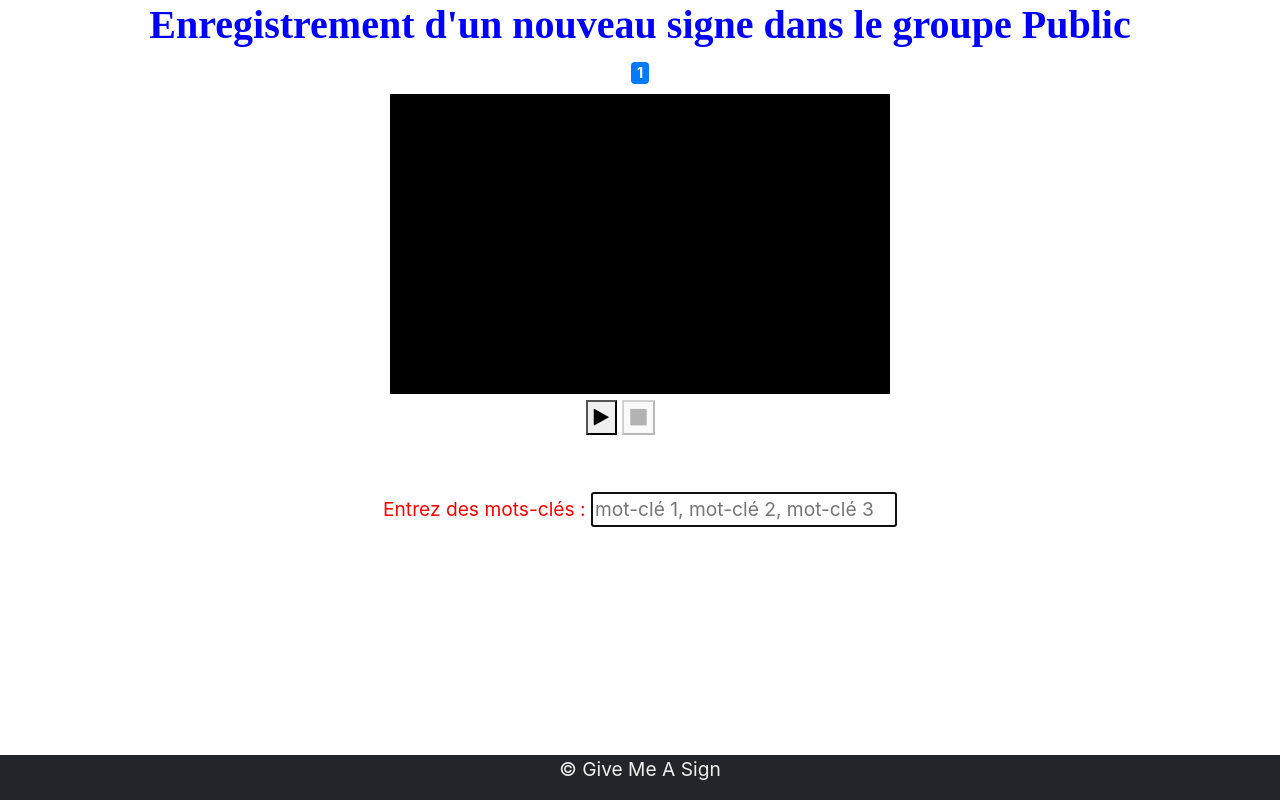
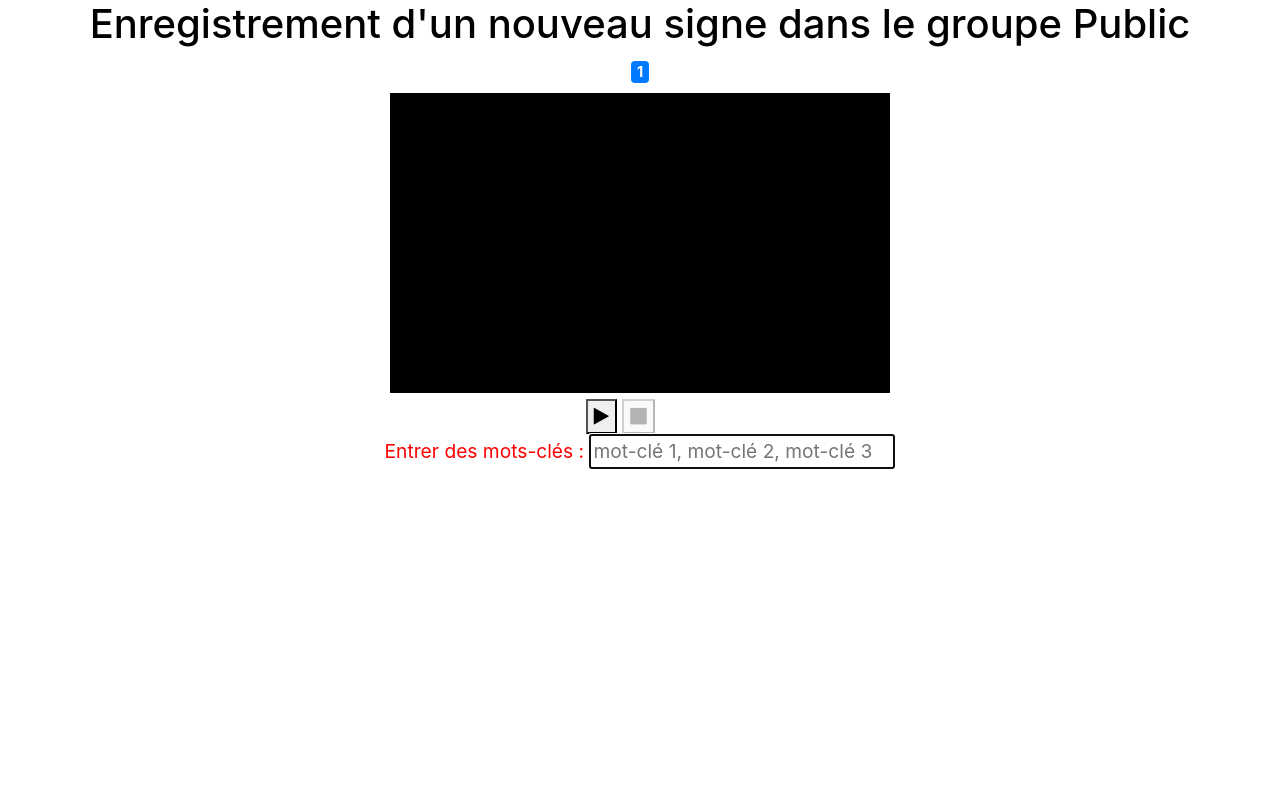
Before and after one commit to 21Inno/GiveMeASign, a Flask app: page /upload/1 in a window 1280 px wide. Run offline with Flask 3, Linux system fonts and the light colour scheme; some libraries are stand-ins or nearby versions.

Commit message:
Revert "css"
This reverts commit 09d7a7d12224fe105203564cf74350654dcb43e3.

```diff
--- a/backend/app/static/css/record.css
+++ /dev/null
@@ -1,99 +0,0 @@
-.recorder {
-    position: relative;
-}
-
-body {
-    padding: 0;
-    margin: 0;
-    text-align: center;
-    color: red;
-    font-size: 1.2em;
-}
-
-svg:not(:root) {
-    display: block;
-}
-
-video {
-    background-color: black;
-    display: block;
-    margin: 6px auto;
-    width: 500px;
-    height: 300px;
-    margin-top: 2px;
-    border: 1px solid black;
-}
-
-.button {
-    cursor: pointer;
-    display: block;
-    width: 160px;
-    border: 1px solid black;
-    font-size: 16px;
-    text-align: center;
-    padding-top: 2px;
-    padding-bottom: 4px;
-    color: white;
-    background-color: darkgreen;
-    text-decoration: none;
-}
-
-
-@keyframes countdown-animation {
-    0% {
-        opacity: 1;
-    }
-
-    90% {
-        opacity: 1;
-    }
-
-    100% {
-        opacity: 0;
-    }
-}
-
-#countdown {
-    position: absolute;
-    left: 50%;
-    top: 40%;
-    transform: translate(-50%, -50%);
-    width: 100px;
-    height: 100px;
-    border-radius: 50%;
-    font-size: 48px;
-    color: yellow;
-    background-color: white;
-    display: flex;
-    justify-content: center;
-    align-items: center;
-    animation-duration: 3s;
-    animation-timing-function: linear;
-    animation-fill-mode: forwards;
-}
-
-
-.logo a {
-    color: blue;
-    text-decoration: none;
-    transition: all 0.3s ease 0s;
-    font-family: "Times New Roman", Times, serif;
-    font-weight: bold;
-    font-size: 40px;
-    margin-bottom: 0px;
-    margin-top: 0px;
-}
-
-.logo a:hover {
-    color: #0088a9;
-}
-
-.footer {
-    background-color: #24252A;
-    color: #edf0f1;
-    position: fixed;
-    left: 0;
-    bottom: 0;
-    width: 100%;
-    text-align: center;
-}
--- a/backend/app/templates/record.html
+++ b/backend/app/templates/record.html
@@ -7,35 +7,101 @@
     <link rel="stylesheet" href="https://maxcdn.bootstrapcdn.com/bootstrap/4.0.0/css/bootstrap.min.css"
         integrity="sha384-Gn5384xqQ1aoWXA+058RXPxPg6fy4IWvTNh0E263XmFcJlSAwiGgFAW/dAiS6JXm" crossorigin="anonymous">
     <script src="http://ajax.googleapis.com/ajax/libs/jquery/1.7.1/jquery.min.js" type="text/javascript"></script>
-    <link rel="stylesheet" href="../static/css/record.css">
+
+    <style>
+        .recorder {
+            position: relative;
+        }
+
+        body {
+            padding: 0;
+            margin: 0;
+            text-align: center;
+            color: red;
+            font-size: 1.2em;
+        }
+
+        svg:not(:root) {
+            display: block;
+        }
+
+        video {
+            background-color: black;
+            display: block;
+            margin: 6px auto;
+            width: 500px;
+            height: 300px;
+            margin-top: 2px;
+            border: 1px solid black;
+        }
+
+        .button {
+            cursor: pointer;
+            display: block;
+            width: 160px;
+            border: 1px solid black;
+            font-size: 16px;
+            text-align: center;
+            padding-top: 2px;
+            padding-bottom: 4px;
+            color: white;
+            background-color: darkgreen;
+            text-decoration: none;
+        }
+
+
+        @keyframes countdown-animation {
+            0% {
+                opacity: 1;
+            }
+
+            90% {
+                opacity: 1;
+            }
+
+            100% {
+                opacity: 0;
+            }
+        }
+
+        #countdown {
+            position: absolute;
+            left: 50%;
+            top: 40%;
+            transform: translate(-50%, -50%);
+            width: 100px;
+            height: 100px;
+            border-radius: 50%;
+            font-size: 48px;
+            color: yellow;
+            background-color: white;
+            display: flex;
+            justify-content: center;
+            align-items: center;
+            animation-duration: 3s;
+            animation-timing-function: linear;
+            animation-fill-mode: forwards;
+        }
+
+    </style>
 </head>
 
 <body>
     <div class="container">
     </div>
-    <h1 class="logo" style="color: black"><a href="/upload/{{mot}}">Enregistrement d'un nouveau signe dans le groupe {{
-            group }}</a> </h1>
+    <h1 style="color: black"> Enregistrement d'un nouveau signe dans le groupe {{ group }}</h1>
     <h3 id="mot_record" class="badge badge-primary">{{mot}}</h3>
-    <br>
     <div class="display-none" id="recorder">
         <video autoplay id="vidBox"> </video>
         <button type="button" id="record" title="commencez l'enregitrement"> <i class="fa fa-play"></i></button>
         <button type="button" id="stop" title="arrêtez l'enregistrement"><i class="fa fa-stop"></i></button>
         <button type="button" id="retry" title="recommencer l'enregistrement en cliquant sur ce bouton">&#8634;</button>
     </div>
-    <br>
-    <br>
     <div>
-        <label for="keywordsInput">Entrez des mots-clés : </label>
+        <label for="keywordsInput">Entrer des mots-clés : </label>
         <input type="text" id="keywordsInput" placeholder="mot-clé 1, mot-clé 2, mot-clé 3" autofocus />
 
     </div>
-
-    <!-- FOOTER -->
-    <div class="footer">
-        <p>&copy; Give Me A Sign</p>
-    </div>
-
     <script src="../static/js/record.js"> </script>
 </body>
 
```
Also changed, not shown: backend/app/static/css/propositions.css (deleted, +0 -55 lines), backend/app/templates/allProposition.html (+15 -8 lines), backend/app/users.db.
